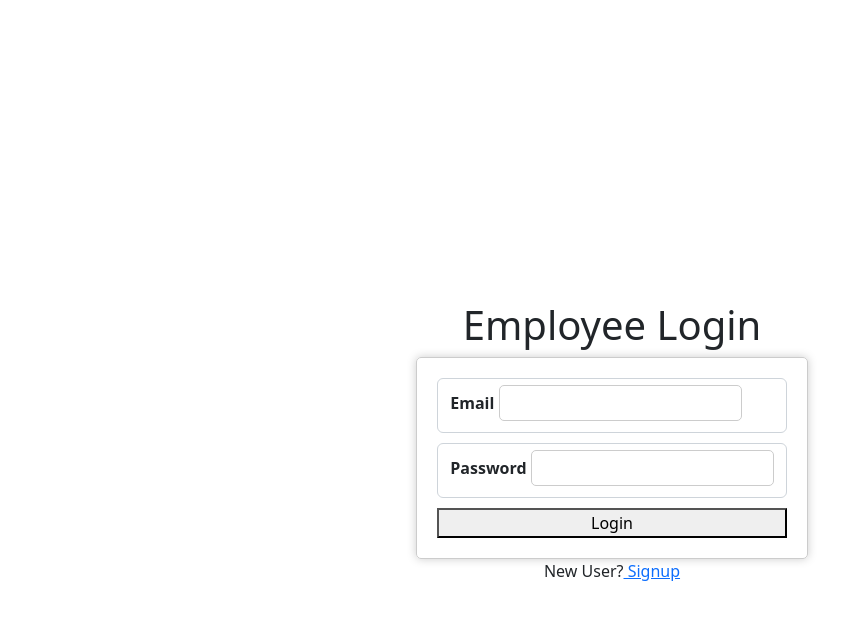
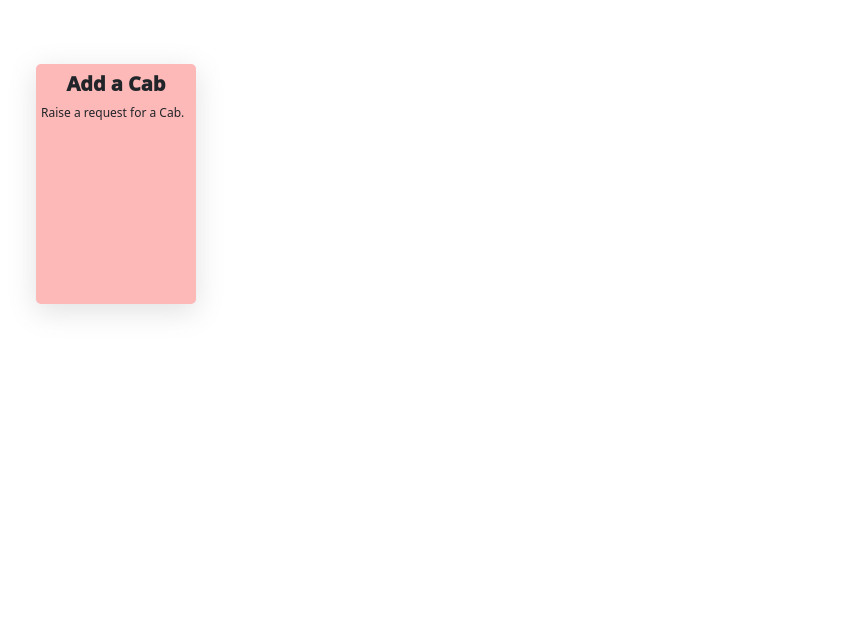
Before and after one commit to UI-GGN/CBP3-React-Rebels, a React (Create React App) app in the folder frontend/hatch-a-cab/: page /landing in a window 1280 px wide. Shown: the top 620 px of the page, without its empty margins (28-870 px from the left). Built offline with nearby package versions, Linux system fonts and the light colour scheme.

Commit message:
added landing page

```diff
--- a/frontend/hatch-a-cab/src/App.js
+++ b/frontend/hatch-a-cab/src/App.js
@@ -7,6 +7,7 @@ import Booking from './pages/Booking';
 import BookingConfirmation from './pages/Bookingconfirmation';
 import SignUp from './pages/Signup';
 import ErrorPage from './pages/ErrorPage';
+import LandingPage_ from './pages/LandingPage_';
 
 function App() {
   return (
@@ -14,6 +15,7 @@ function App() {
       <Routes>
           <Route path="/" element={<Login />} />
           <Route path="login"  element={<Login />} />
+          <Route path="landing"  element={<LandingPage_ />} />
           <Route path="signup" element={<SignUp />} />
           <Route path="booking" element={<LandingPage />} />
           <Route path="booking-confirmation" element={<BookingConfirmation />} />
--- /dev/null
+++ b/frontend/hatch-a-cab/src/pages/LandingPage_.js
@@ -0,0 +1,37 @@
+import "../styles/pages/LandingPage_.scss"
+import { useNavigate } from 'react-router-dom';
+
+const LandingPage_ = (props) => {
+    const navigate = useNavigate();
+
+    const sectionCards = [
+        {
+            id : 1,
+            label : "Add a Cab",
+            icon : "",
+            subLabel : "Raise a request for a Cab.",
+            redirectLink : "/booking"
+        }
+    ]
+
+    const handleCardClick = (section) =>{
+        navigate(section?.redirectLink);
+    }
+
+    return (
+        <div className="landing-page-wrapper">
+            <div className="section-cards-wrapper">
+                {
+                    sectionCards.map(sectionCard=>(
+                        <div className="section-card" key={sectionCard?.id} onClick={()=>handleCardClick(sectionCard)}>
+                            <div className="label title">{sectionCard?.label}</div>
+                            <div className="label">{sectionCard?.subLabel}</div>
+                        </div>
+                    ))
+                }
+            </div>
+        </div>
+    )
+}
+
+export default LandingPage_;
--- a/frontend/hatch-a-cab/src/pages/Login.js
+++ b/frontend/hatch-a-cab/src/pages/Login.js
@@ -13,7 +13,7 @@ const Login = props => {
   const handleLogin = async (email, password) => {
     try {
       const response = await axios.post("http://localhost:3001/login", { email, password })
-      navigate("/booking")
+      navigate("/landing")
     } catch (error) {
       setError("An error occurred while Login. Please try again later.")
     }
--- /dev/null
+++ b/frontend/hatch-a-cab/src/styles/pages/LandingPage_.scss
@@ -0,0 +1,28 @@
+.landing-page-wrapper {
+    height: 100vh;
+    width: 100vw;
+    padding: 5vw;
+    .section-cards-wrapper {
+        display: flex;
+        flex-direction: row;
+        flex-wrap: wrap;
+        .section-card {
+            padding: 5px;
+            height: 15rem;
+            width: 10rem;
+            display: flex;
+            flex-direction: column;
+            background-color: #fdb8b8;
+            border-radius: 5px;
+            margin-right: 1rem;
+            box-shadow: rgba(100, 100, 111, 0.2) 0px 7px 29px 0px;
+            font-size: 12px;
+            cursor: pointer;
+            .title {
+                font-size: 20px;
+                font-weight: 1000;
+                text-align: center;
+            }
+        }
+    }
+}
```
